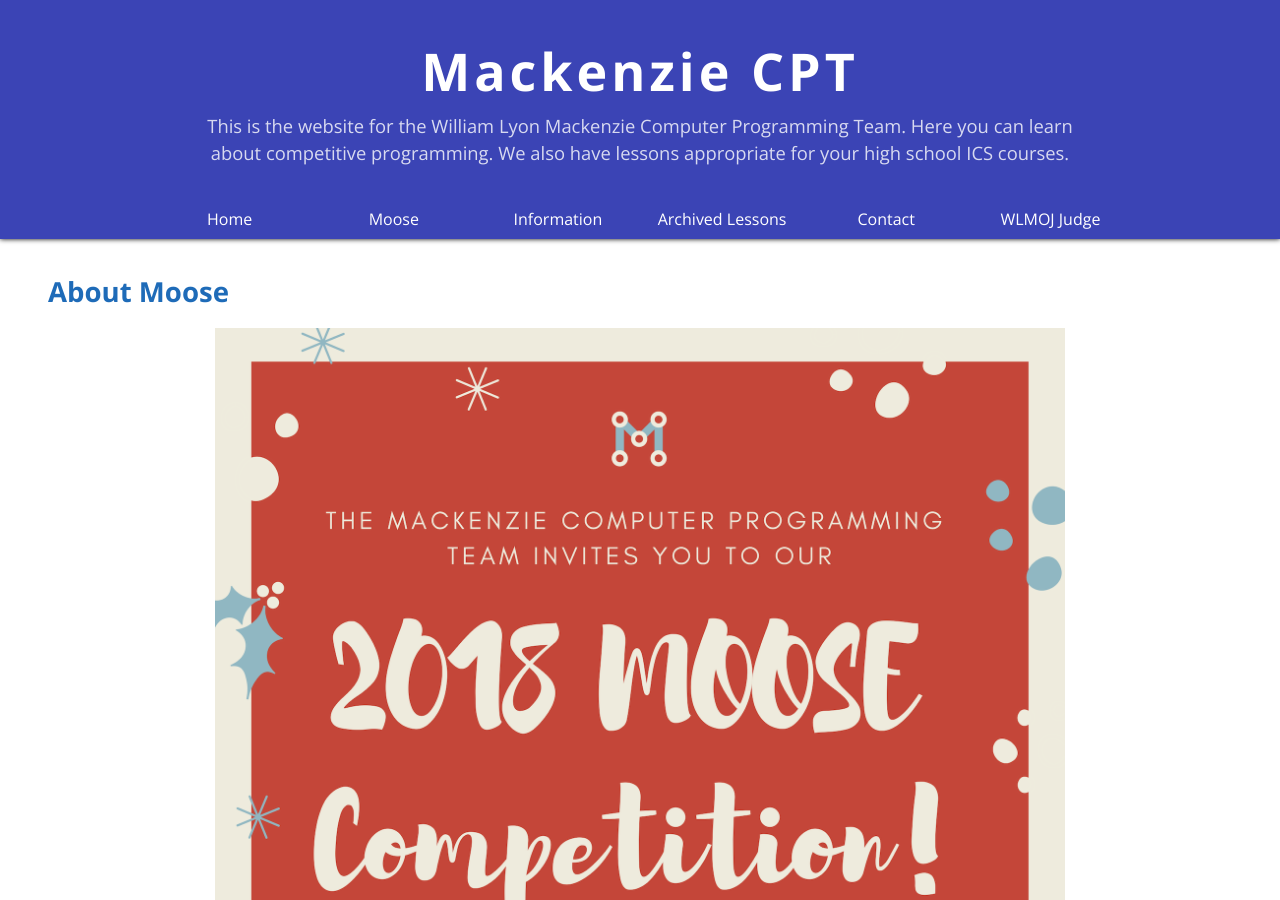
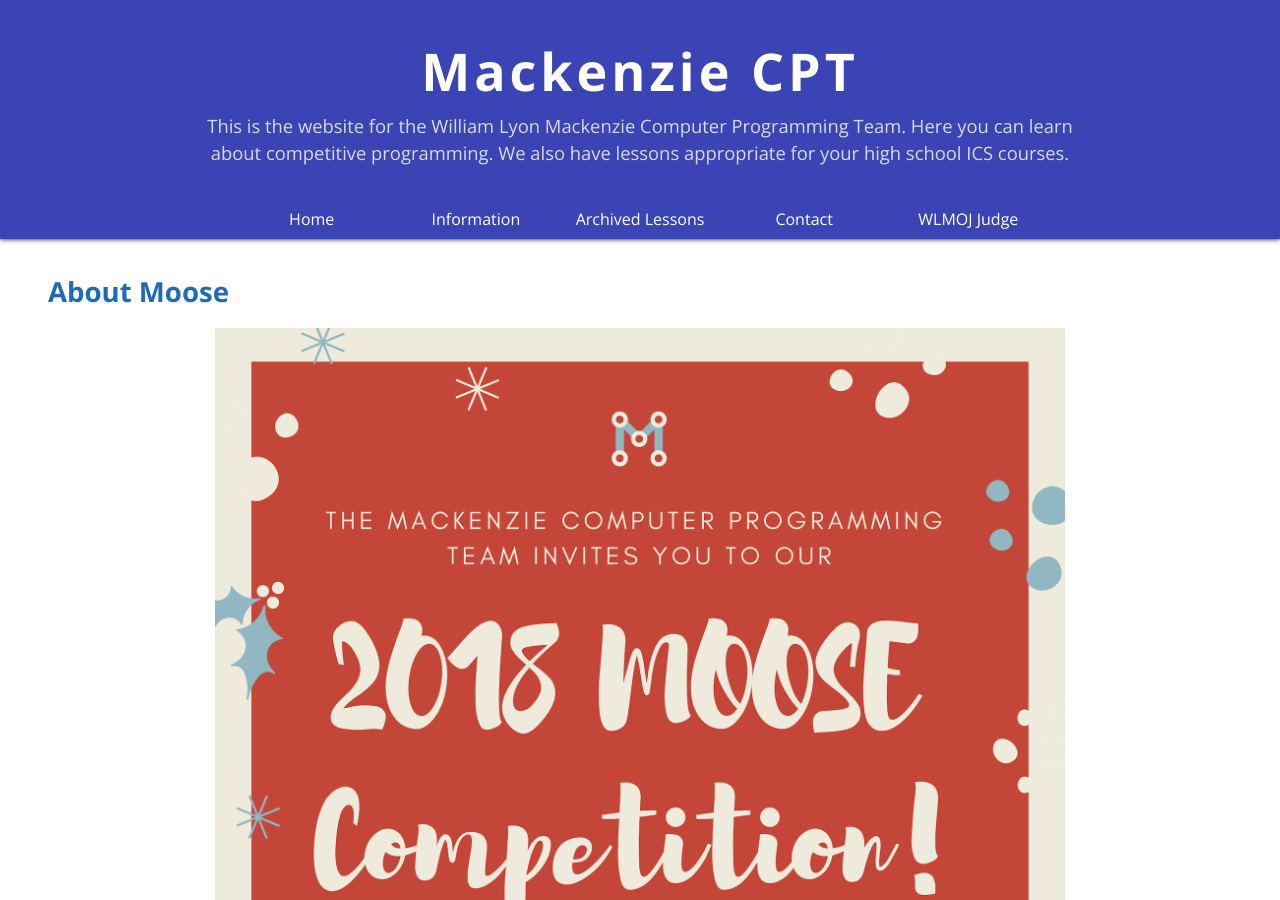
Before and after one commit to mcpt/mcpt.github.io, a Jekyll site: the page built from index.md, in a window 1280 px wide and 900 px high. Built offline with Jekyll 4.4.1, drawn with Linux system fonts in a browser that asks for light colours.

Commit message:
Remove moose from nav

```diff
--- a/_includes/nav.html
+++ b/_includes/nav.html
@@ -1,6 +1,5 @@
 <nav>
     <a class="btn" href="/">Home</a>
-	<a class="btn" href="/moose/">Moose</a>
     <a class="btn" href="/information/">Information</a>
     <div class="dropdown desktop">
         <a class="dropdown-btn" href="/learn/">Archived Lessons</a>
```
